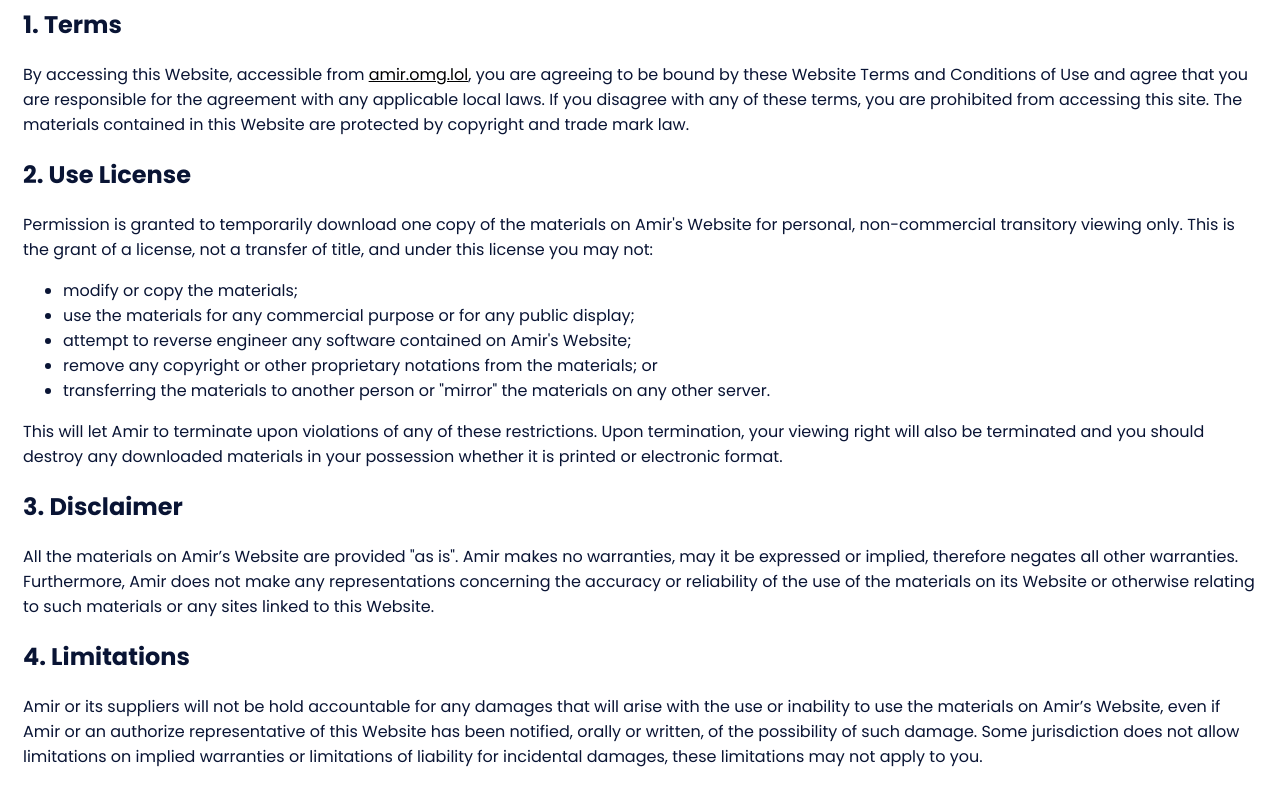
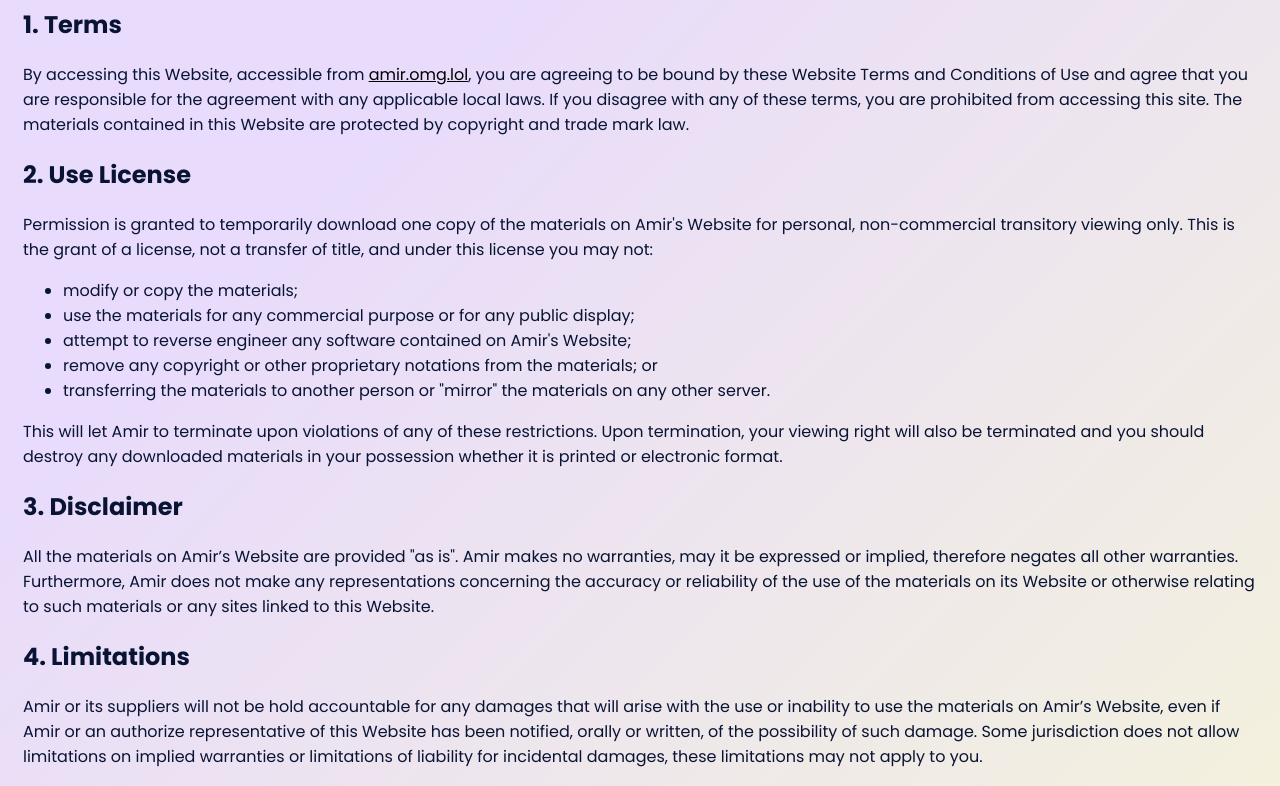
Before and after one commit to amir1611/My-Portfolio, a plain HTML site: page legalnotice.html in a window 1280 px wide. Shown: the part 302-1088 px from the top of the page. Drawn offline with Linux system fonts and the light colour scheme.

Commit message:
Gradient BG

```diff
--- a/legalnotice.html
+++ b/legalnotice.html
@@ -1,5 +1,6 @@
 <!DOCTYPE html>
-<html lang="en">
+<html lang="en" style=" background-color: #f8f9d2; background-image: linear-gradient(315deg, #f8f9d2 0%, #e8dbfc 74%);">
+
     <head>
         <meta charset="UTF-8">
         <meta http-equiv="X-UA-Compatible" content="IE=edge">
```
